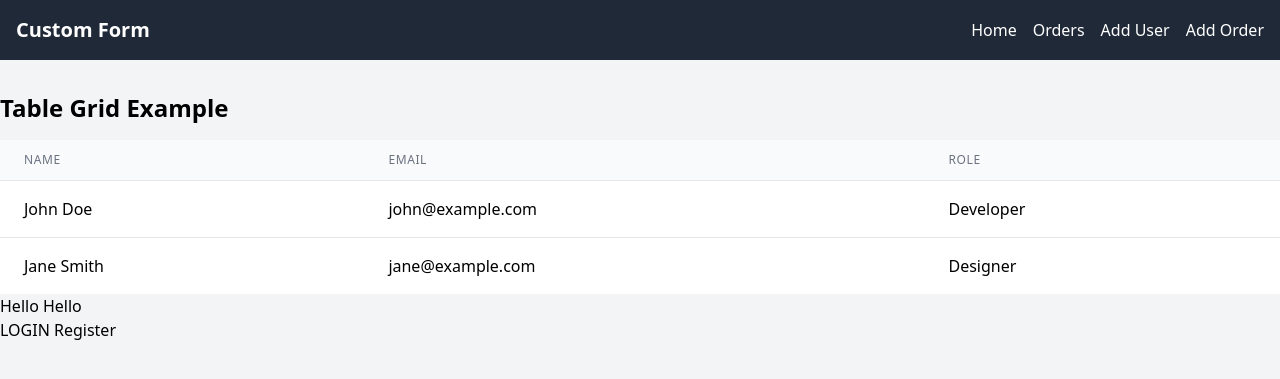
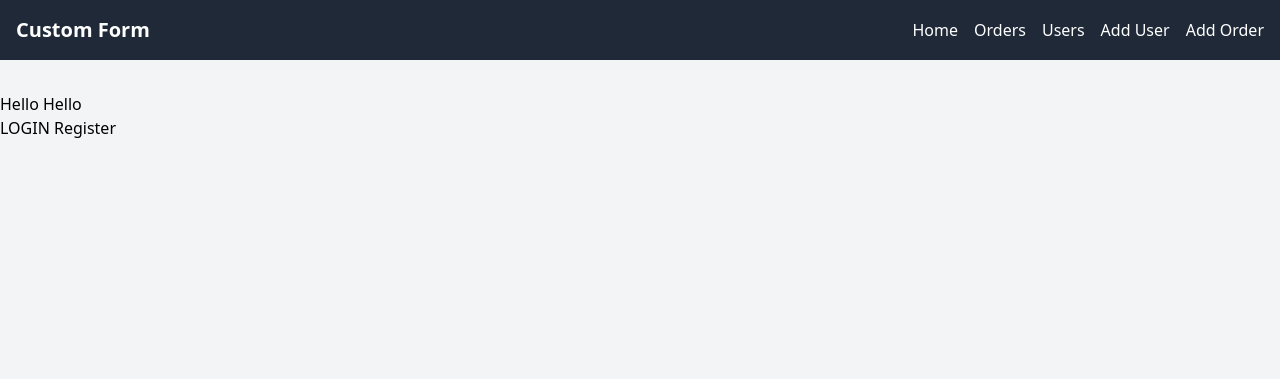
Before and after one commit to hamidroohani/Custom-Form, a PHP site: page / in a window 1280 px wide. Shown: the top 379 px of the page. Run offline with PHP 8.4, Linux system fonts and the light colour scheme.

Commit message:
add a new controller and view named user

```diff
--- a/app/Http/Kernel.php
+++ b/app/Http/Kernel.php
@@ -14,6 +14,7 @@ class Kernel
         $router = new Router();
 
         $router->add("GET", "", \App\Controllers\HomeController::class, "index");
+        $router->add("GET", "users", \App\Controllers\UserController::class, "index");
 
         try {
             echo $router->dispatch();
--- a/app/helpers/global.php
+++ b/app/helpers/global.php
@@ -1 +1,5 @@
 <?php
+
+function config($key){
+    return \App\Http\Config::config($key);
+}
--- a/resources/layout/app.php
+++ b/resources/layout/app.php
@@ -12,8 +12,9 @@
     <div class="container mx-auto flex justify-between items-center px-4">
         <div class="text-white font-bold text-xl">Custom Form</div>
         <ul class="flex space-x-4">
-            <li><a href="#" class="text-white hover:text-gray-300">Home</a></li>
+            <li><a href="/" class="text-white hover:text-gray-300">Home</a></li>
             <li><a href="#" class="text-white hover:text-gray-300">Orders</a></li>
+            <li><a href="/users" class="text-white hover:text-gray-300">Users</a></li>
             <li><a href="#" class="text-white hover:text-gray-300">Add User</a></li>
             <li><a href="#" class="text-white hover:text-gray-300">Add Order</a></li>
         </ul>
@@ -22,50 +23,7 @@
 
 <!-- Content -->
 <div class="container mx-auto mt-8">
-    <h1 class="text-2xl font-bold mb-4">Table Grid Example</h1>
-    <div class="overflow-x-auto">
-        <table class="min-w-full divide-y divide-gray-200">
-            <thead class="bg-gray-50">
-            <tr>
-                <th scope="col" class="px-6 py-3 text-left text-xs font-medium text-gray-500 uppercase tracking-wider">
-                    Name
-                </th>
-                <th scope="col" class="px-6 py-3 text-left text-xs font-medium text-gray-500 uppercase tracking-wider">
-                    Email
-                </th>
-                <th scope="col" class="px-6 py-3 text-left text-xs font-medium text-gray-500 uppercase tracking-wider">
-                    Role
-                </th>
-            </tr>
-            </thead>
-            <tbody class="bg-white divide-y divide-gray-200">
-            <tr>
-                <td class="px-6 py-4 whitespace-nowrap">
-                    John Doe
-                </td>
-                <td class="px-6 py-4 whitespace-nowrap">
-                    john@example.com
-                </td>
-                <td class="px-6 py-4 whitespace-nowrap">
-                    Developer
-                </td>
-            </tr>
-            <tr>
-                <td class="px-6 py-4 whitespace-nowrap">
-                    Jane Smith
-                </td>
-                <td class="px-6 py-4 whitespace-nowrap">
-                    jane@example.com
-                </td>
-                <td class="px-6 py-4 whitespace-nowrap">
-                    Designer
-                </td>
-            </tr>
-            <!-- More rows can be added here -->
-            </tbody>
-        </table>
-        {{content}}
-    </div>
+    {{content}}
 </div>
 </body>
 </html>
```
Also changed, not shown: app/Controllers/UserController.php (added, +13 -0 lines), resources/users.php (added, +42 -0 lines).
